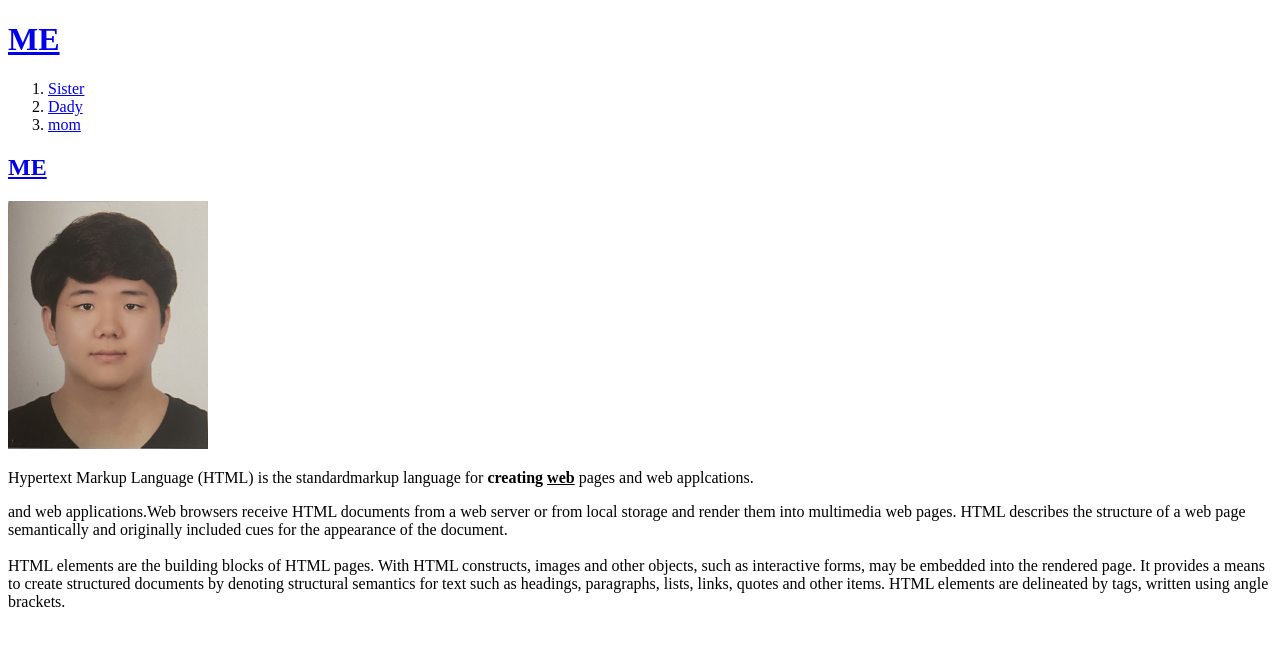
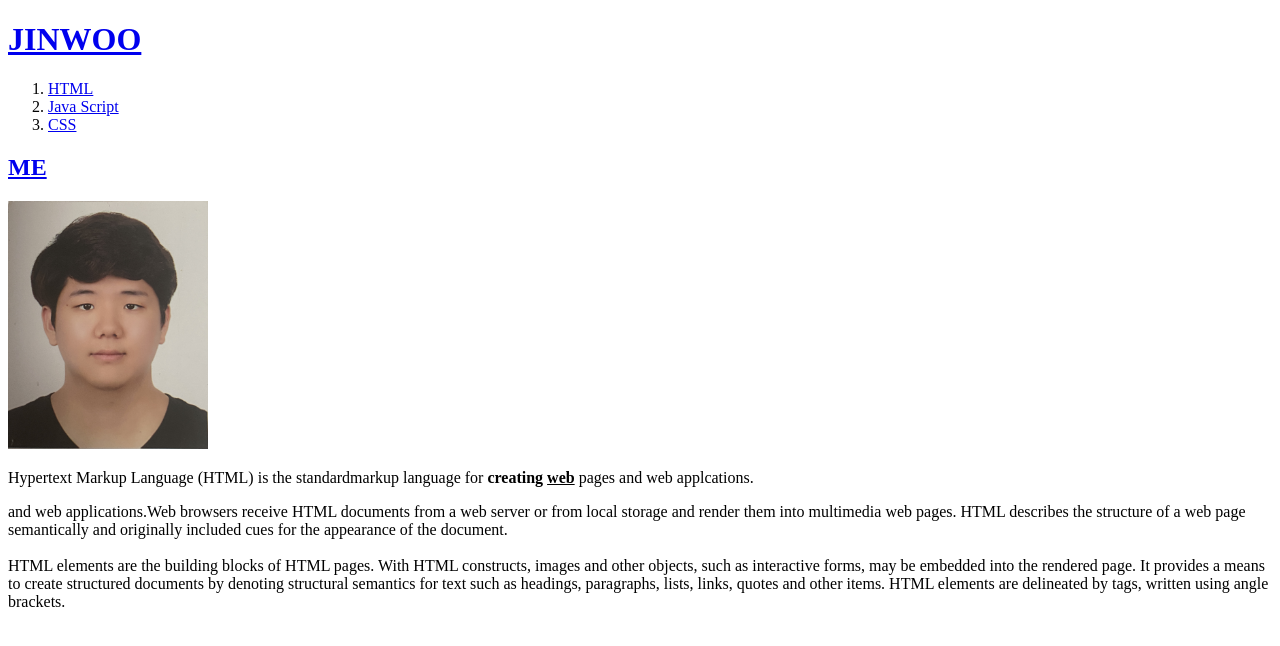
Before and after one commit to zxuikb3/webcreate, a plain HTML site: page INDEX.html in a window 1280 px wide. Drawn offline with Linux system fonts and the light colour scheme.

Commit message:
Add files via upload

```diff
--- a/INDEX.html
+++ b/INDEX.html
@@ -4,11 +4,11 @@
 <title>Jinwoo first cording- HI</title>
 </head>
 <boby>
-  <h1><a href="index.html">ME</H1>
+  <h1><a href="index.html">JINWOO</H1>
   <ol>
-  <li><a href="1.HTML">Sister</li>
-  <li><a href="2.HTML">Dady</li>
-  <li><a href="3.HTML">mom</li>
+  <li><a href="1.HTML">HTML</li>
+  <li><a href="2.HTML">Java Script</li>
+  <li><a href="3.HTML">CSS</li>
 </ol>
 <H2>ME</H2>
 <p><a href="https://cafe.naver.com/monstertaming/7722623"target="_blank" title="jinwoo's hansome"><img src="jinwoo.jpg"width="200"></p><a>
```
Also changed, not shown: 3.html (+3 -3 lines).
